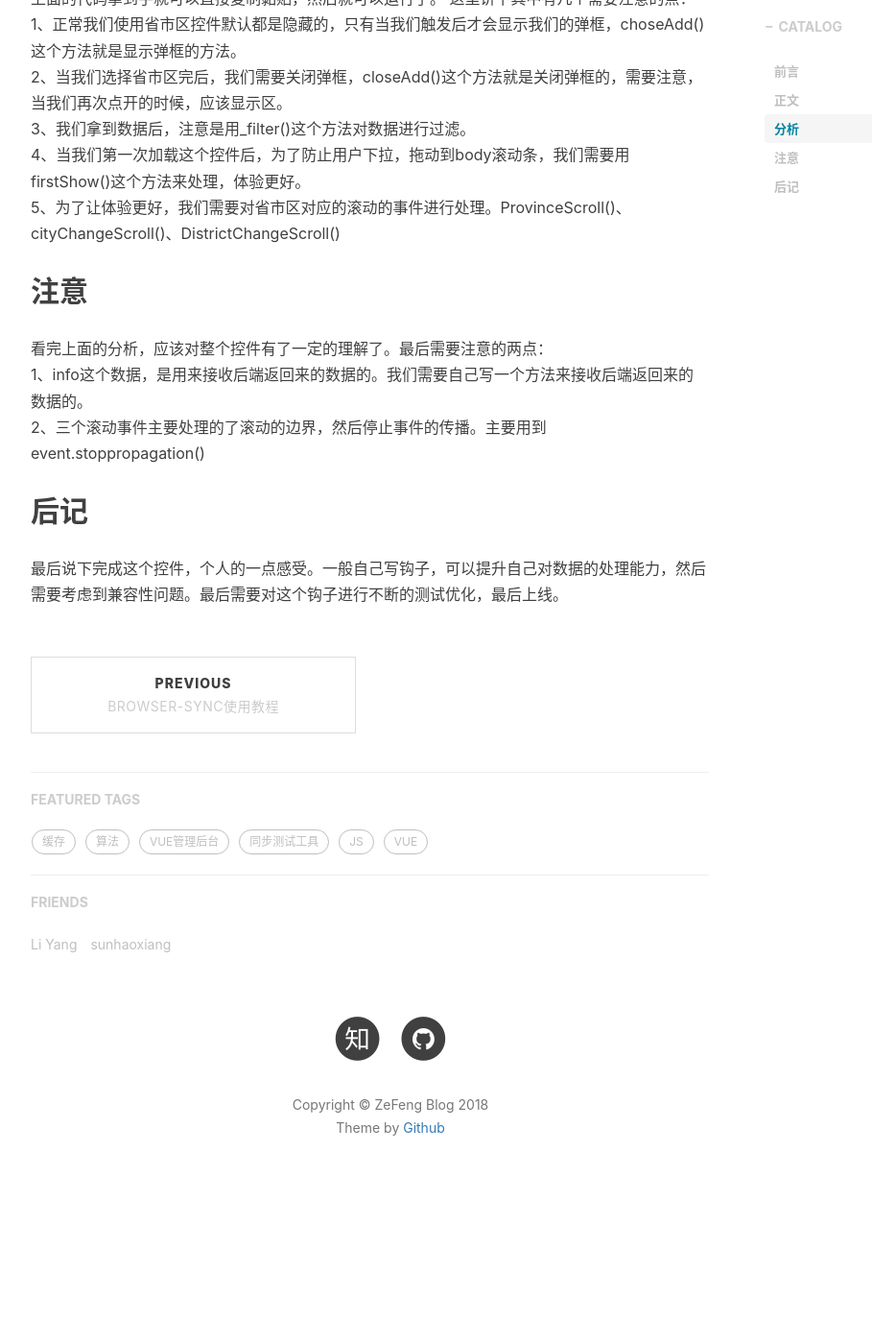
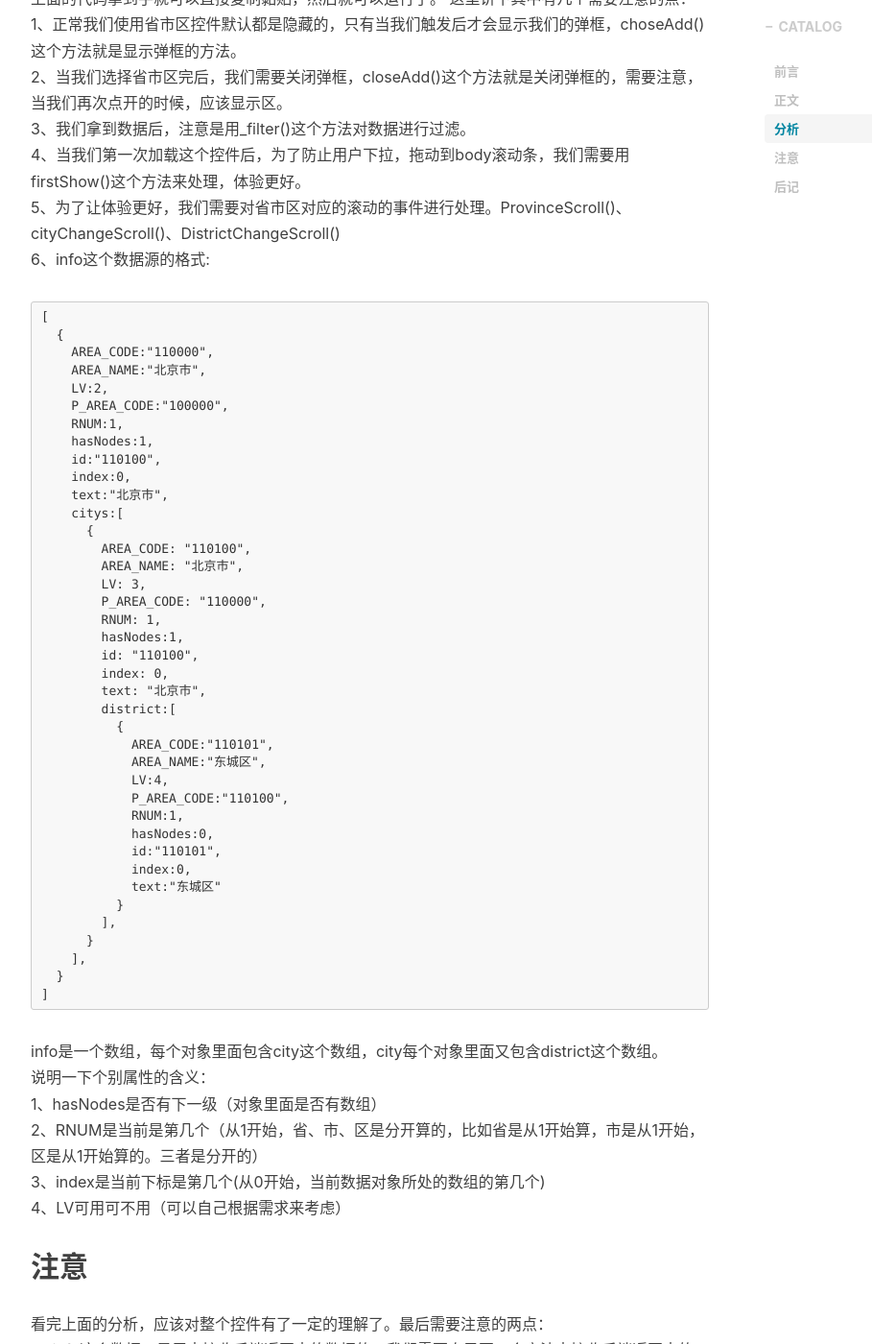
Before and after one commit to 00feng00/00feng00.github.io, a Jekyll site: the page built from _posts/2018-09-26-pro_city_district.markdown, in a window 1280 px wide and 1400 px high, scrolled down 10512 px. Shown: the whole window at 96% size, without its empty margins (233-1142 px from the left). Built offline with Jekyll 4.4.1, drawn with Linux system fonts in a browser that asks for light colours; nearby versions of some CDN libraries; comment, search, counter and statistics services are not loaded; before the commit the page ends 11791 px from its top, so only the background shows below that.

Commit message:
Update 2018-09-26-pro_city_district.markdown

````diff
--- a/_posts/2018-09-26-pro_city_district.markdown
+++ b/_posts/2018-09-26-pro_city_district.markdown
@@ -503,6 +503,55 @@ data () {
 3、我们拿到数据后，注意是用_filter()这个方法对数据进行过滤。<br />
 4、当我们第一次加载这个控件后，为了防止用户下拉，拖动到body滚动条，我们需要用firstShow()这个方法来处理，体验更好。<br />
 5、为了让体验更好，我们需要对省市区对应的滚动的事件进行处理。ProvinceScroll()、cityChangeScroll()、DistrictChangeScroll()<br />
+6、info这个数据源的格式:<br />
+```
+[
+  {
+    AREA_CODE:"110000",
+    AREA_NAME:"北京市",
+    LV:2,
+    P_AREA_CODE:"100000",
+    RNUM:1,
+    hasNodes:1,
+    id:"110100",
+    index:0,
+    text:"北京市",
+    citys:[
+      {
+        AREA_CODE: "110100",
+        AREA_NAME: "北京市",
+        LV: 3,
+        P_AREA_CODE: "110000",
+        RNUM: 1,
+        hasNodes:1,
+        id: "110100",
+        index: 0,
+        text: "北京市",
+        district:[
+          {
+            AREA_CODE:"110101",
+            AREA_NAME:"东城区",
+            LV:4,
+            P_AREA_CODE:"110100",
+            RNUM:1,
+            hasNodes:0,
+            id:"110101",
+            index:0,
+            text:"东城区"
+          }
+        ],
+      }
+    ],
+  }
+]
+```
+info是一个数组，每个对象里面包含city这个数组，city每个对象里面又包含district这个数组。<br />
+说明一下个别属性的含义：<br />
+1、hasNodes是否有下一级（对象里面是否有数组）<br />
+2、RNUM是当前是第几个（从1开始，省、市、区是分开算的，比如省是从1开始算，市是从1开始，区是从1开始算的。三者是分开的）<br />
+3、index是当前下标是第几个(从0开始，当前数据对象所处的数组的第几个)<br />
+4、LV可用可不用（可以自己根据需求来考虑）<br />
+
 ## 注意
 看完上面的分析，应该对整个控件有了一定的理解了。最后需要注意的两点：<br />
 1、info这个数据，是用来接收后端返回来的数据的。我们需要自己写一个方法来接收后端返回来的数据的。<br />
````
